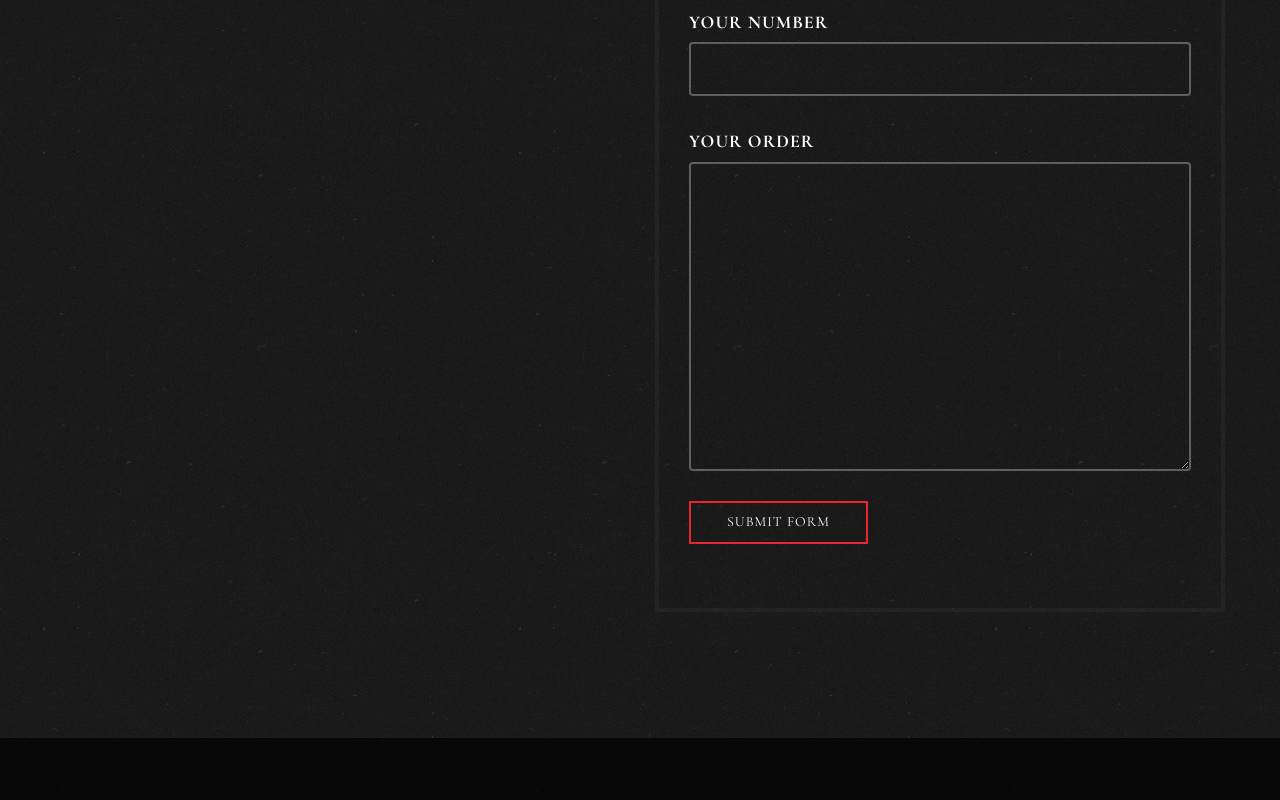
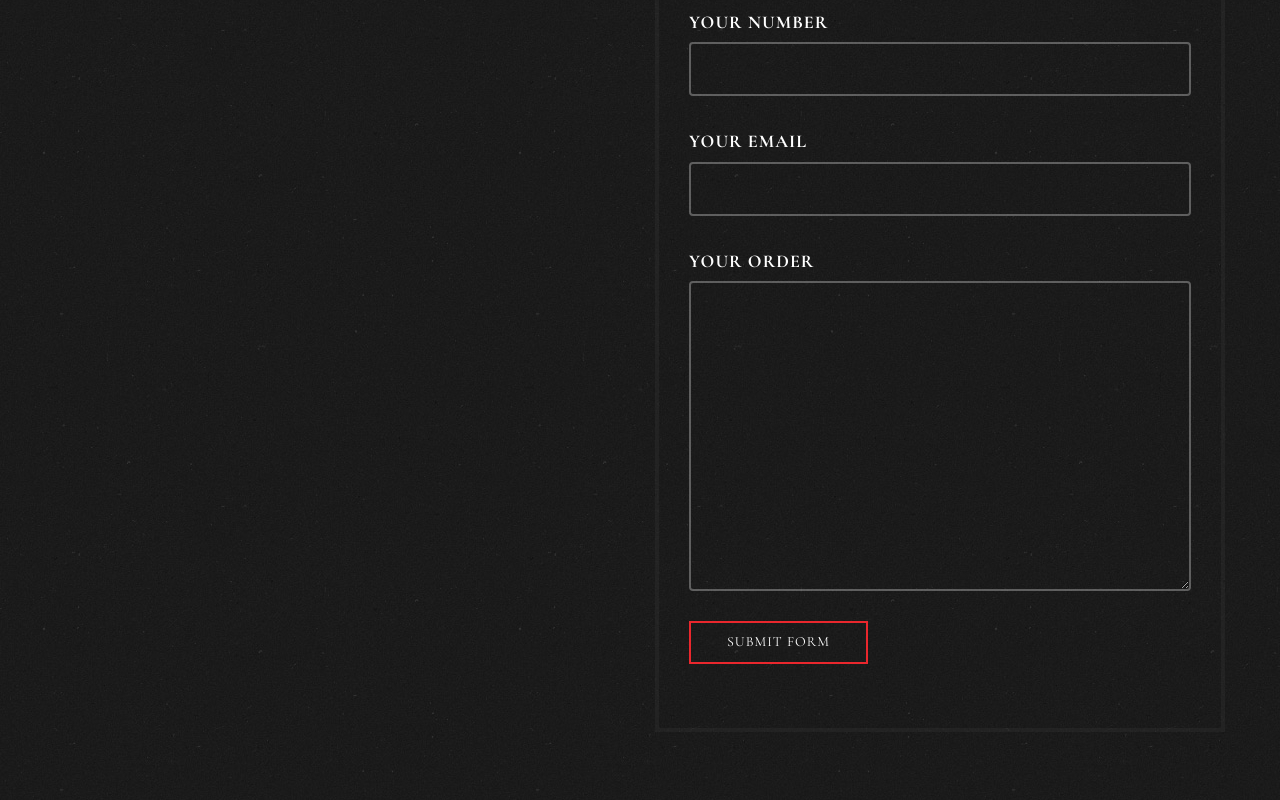
Before and after one commit to violan7naidoo/JEM, a plain HTML site: page reservation.html in a window 1280 px wide. Shown: the part 1380-2180 px from the top of the page. Drawn offline with nearby package versions, Linux system fonts and the light colour scheme; files whose address does not match are found by name.

Commit message:
updated form

```diff
--- a/reservation.html
+++ b/reservation.html
@@ -123,7 +123,7 @@
 
 				<div class="row">
 					<div class="col-md-6 col-md-push-6 col-sm-6 col-sm-push-6">
-						<form name = "name" method="POST" data-netlify="true" data-netlify-recaptcha="true"action="" id="form-wrap">
+						<form name = "name" method="POST" data-netlify="true" data-netlify-recaptcha="true" action="" id="form-wrap">
 							<div class="row form-group">
 								<div class="col-md-12">
 									<label for="name">Your Name</label>
@@ -138,6 +138,12 @@
 							</div>
 							<div class="row form-group">
 								<div class="col-md-12">
+									<label for="email">Your Email</label>
+									<input name="name"type="text" class="form-control" id="email">
+								</div>
+							</div>
+							<div class="row form-group">
+								<div class="col-md-12">
 									<label for="message">Your Order</label>
 									<textarea name="name" id="message" cols="30" rows="10" class="form-control"></textarea>
 								</div>
@@ -148,6 +154,7 @@
 								</div>
 							</div>
 							<div data-netlify-recaptcha="true"></div>
+
 						</form>
 					</div>
 				</div>
```
